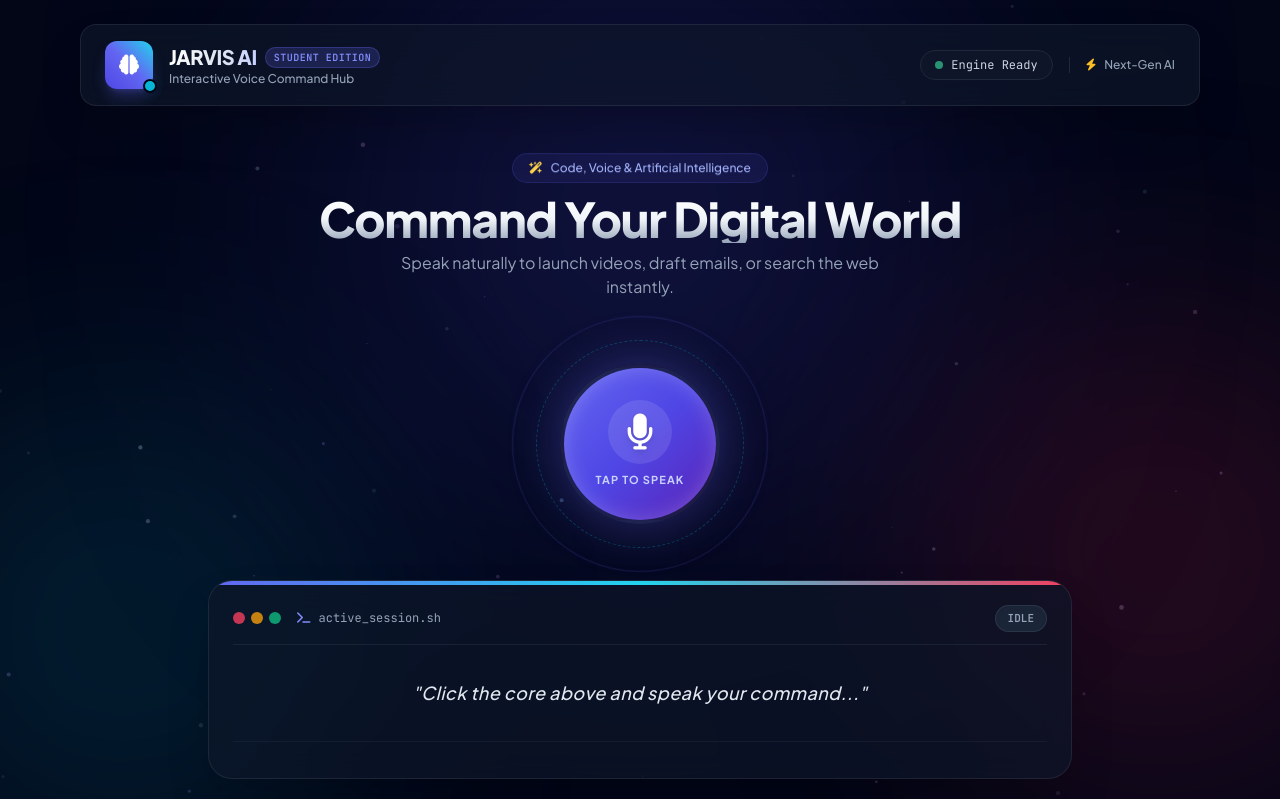
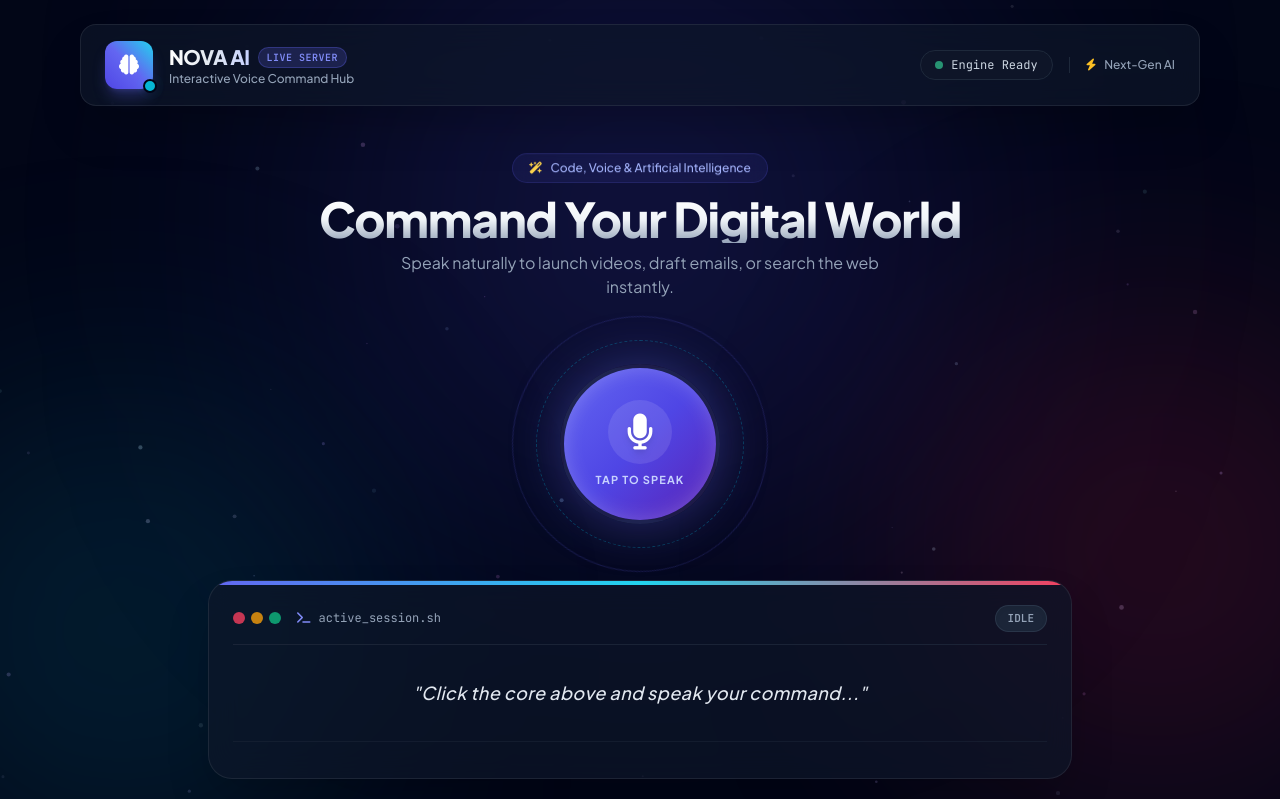
Before and after one commit to Sanjai-3101/Agi-voice-app, a Flask app: page / in a window 1280 px wide. Shown: the top 799 px of the page. Run offline with Flask 3, Linux system fonts and the light colour scheme; some libraries are stand-ins or nearby versions.

Commit message:
Change title and header from JARVIS AI to NOVA AI

```diff
--- a/templates/index.html
+++ b/templates/index.html
@@ -3,7 +3,7 @@
 <head>
     <meta charset="UTF-8">
     <meta name="viewport" content="width=device-width, initial-scale=1.0">
-    <title>JARVIS AI • Future Core</title>
+    <title>NOVA AI • Next Gen</title>
     <script src="https://cdn.tailwindcss.com"></script>
     <link rel="stylesheet" href="https://cdnjs.cloudflare.com/ajax/libs/font-awesome/6.4.0/css/all.min.css">
     <link href="https://fonts.googleapis.com/css2?family=Plus+Jakarta+Sans:wght@300;400;500;600;700;800&family=JetBrains+Mono:wght@400;500;600&display=swap" rel="stylesheet">
@@ -117,8 +117,8 @@
                 </div>
                 <div>
                     <div class="flex items-center gap-2">
-                        <h1 class="font-extrabold text-xl tracking-tight bg-gradient-to-r from-white via-slate-200 to-indigo-200 bg-clip-text text-transparent">JARVIS AI</h1>
-                        <span class="text-[10px] font-mono px-2 py-0.5 rounded-full bg-brand-500/20 text-brand-400 border border-brand-500/30 font-semibold uppercase tracking-wider">Student Edition</span>
+                        <h1 class="font-extrabold text-xl tracking-tight bg-gradient-to-r from-white via-slate-200 to-indigo-200 bg-clip-text text-transparent">NOVA AI</h1>
+                        <span class="text-[10px] font-mono px-2 py-0.5 rounded-full bg-brand-500/20 text-brand-400 border border-brand-500/30 font-semibold uppercase tracking-wider">Live server</span>
                     </div>
                     <p class="text-xs text-slate-400 font-medium">Interactive Voice Command Hub</p>
                 </div>
```
